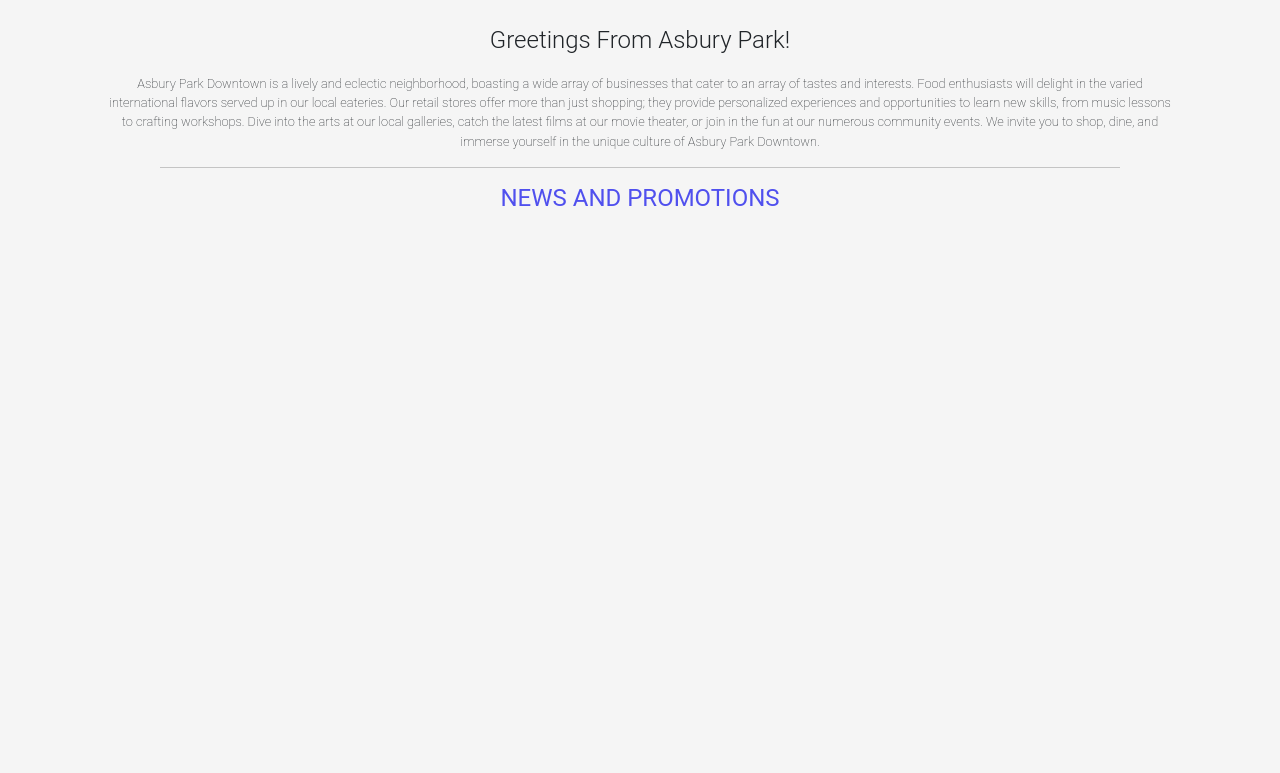
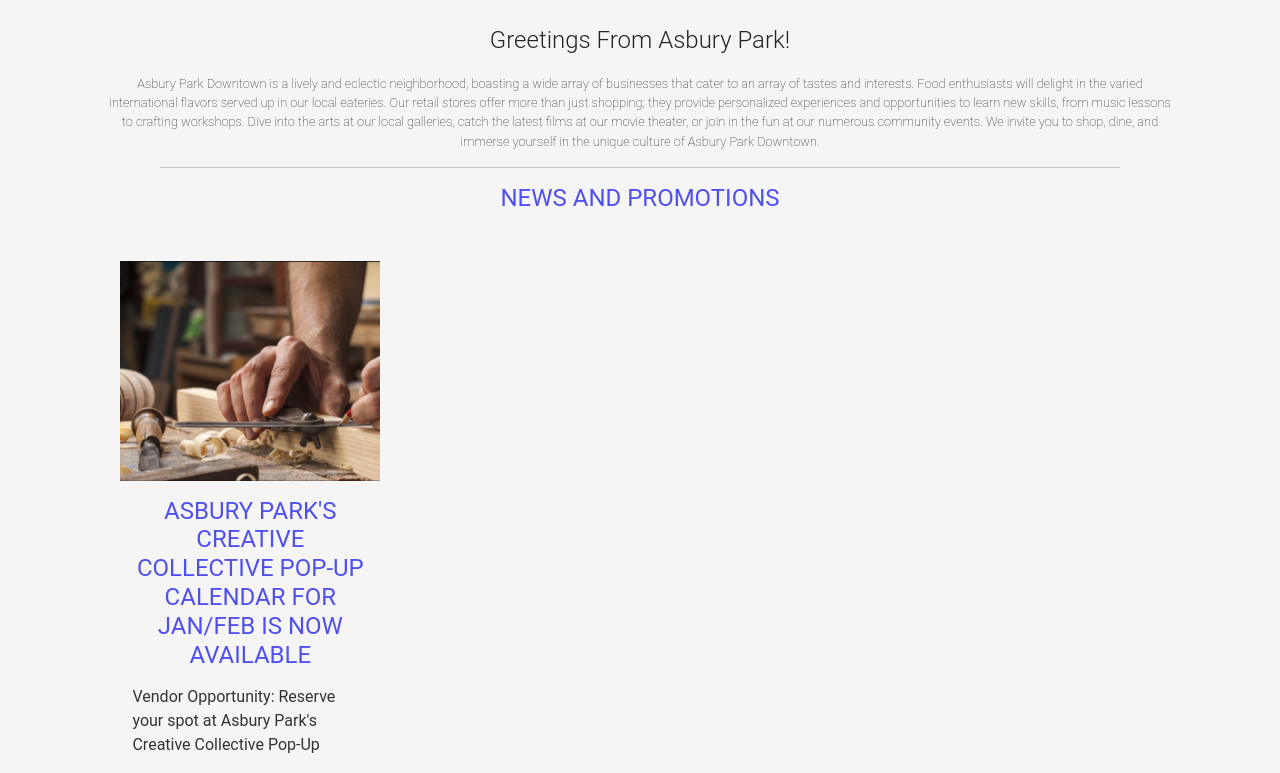
Before and after one commit to moviefan322/ashbury, a Next.js app: page / in a window 1280 px wide. Shown: the part 786-1559 px from the top of the page. Before the commit the page ends 999 px from the top, so only its background shows below. Built offline with nearby package versions, Linux system fonts and the light colour scheme.

Commit message:
adds one news item

```diff
--- a/src/components/News.module.css
+++ b/src/components/News.module.css
@@ -3,3 +3,11 @@
   color: rgb(80, 80, 238);
   margin: auto;
 }
+
+.newsHead {
+  font-weight: 400;
+  color: rgb(80, 80, 238);
+  margin: auto;
+  text-align: center;
+  margin-bottom: 1rem;
+}
--- a/src/components/News.tsx
+++ b/src/components/News.tsx
@@ -1,13 +1,57 @@
-import React from 'react'
-import styles from './News.module.css'
+/* eslint-disable react/no-unescaped-entities */
+import React from "react";
+import styles from "./News.module.css";
+import Image from "next/image";
 
 const News = () => {
   return (
-    <div className='container d-flex flex-column align-items-center'>
-      <h4 className={`${styles.newsh4}`}>NEWS AND PROMOTIONS</h4>
+    <div className="container d-flex flex-column align-items-center">
+      <h4 className={`${styles.newsh4} mb-5`}>NEWS AND PROMOTIONS</h4>
+      <div className="d-flex row mx-auto">
+        <div className="col-md-3 d-flex flex-column align-items-center">
+          <Image
+            className="mb-3"
+            src="/artisan.jpeg"
+            height={220}
+            width={260}
+            alt="artisan crafting"
+          />
+          <h4 className={styles.newsHead}>
+            ASBURY PARK'S CREATIVE COLLECTIVE POP-UP CALENDAR FOR JAN/FEB IS NOW
+            AVAILABLE
+          </h4>
+          <p>
+            Vendor Opportunity: Reserve your spot at Asbury Park's Creative
+            Collective Pop-Up
+          </p>
+        </div>
+      </div>
+    </div>
+  );
+};
 
-    </div>
-  )
-}
+export default News;
 
-export default News
+// Asbury Park's Creative Collective Pop-Up Calendar for Jan/Feb is Now Available
+// ASBURY PARK'S CREATIVE COLLECTIVE POP-UP CALENDAR FOR JAN/FEB IS NOW AVAILABLE
+// Vendor Opportunity: Reserve your spot at Asbury Park's Creative Collective Pop-Up
+
+// Read More →
+// Jan 2, 2024
+
+// Boardwalk Beans Listed Among NJ.com's Best Coffee Shops in NJ
+// BOARDWALK BEANS LISTED AMONG NJ.COM'S BEST COFFEE SHOPS IN NJ
+// Kudos to Boardwalk Beans for making the list!
+
+// Read More →
+// Dec 5, 2023
+
+// Seaside Greenery Celebrates Its Grand Opening on Fri Dec 1st
+// SEASIDE GREENERY CELEBRATES ITS GRAND OPENING ON FRI DEC 1ST
+// Join the celebration at Seaside Greenery's GRAND OPENING!
+
+// Read More →
+// Nov 28, 2023
+
+// ASBURY PARK WELCOMES THE CREATIVE COLLECTIVE
+// The Creative Collective in Asbury Park will host an exclusive preview of their innovative new space at 123 Ocean Avenue on Saturday from 10am to 7pm. The Creative Collective offers a unique collaborative retail environment to support local artisans and entrepreneurs. The community is invited to discover, shop, and engage with local vendors while learning about their unique crafts and the vision behind The Creative Collective.
```
Also changed, not shown: public/artisan.jpeg (added), src/assets/njcoffee.jpeg (added).
